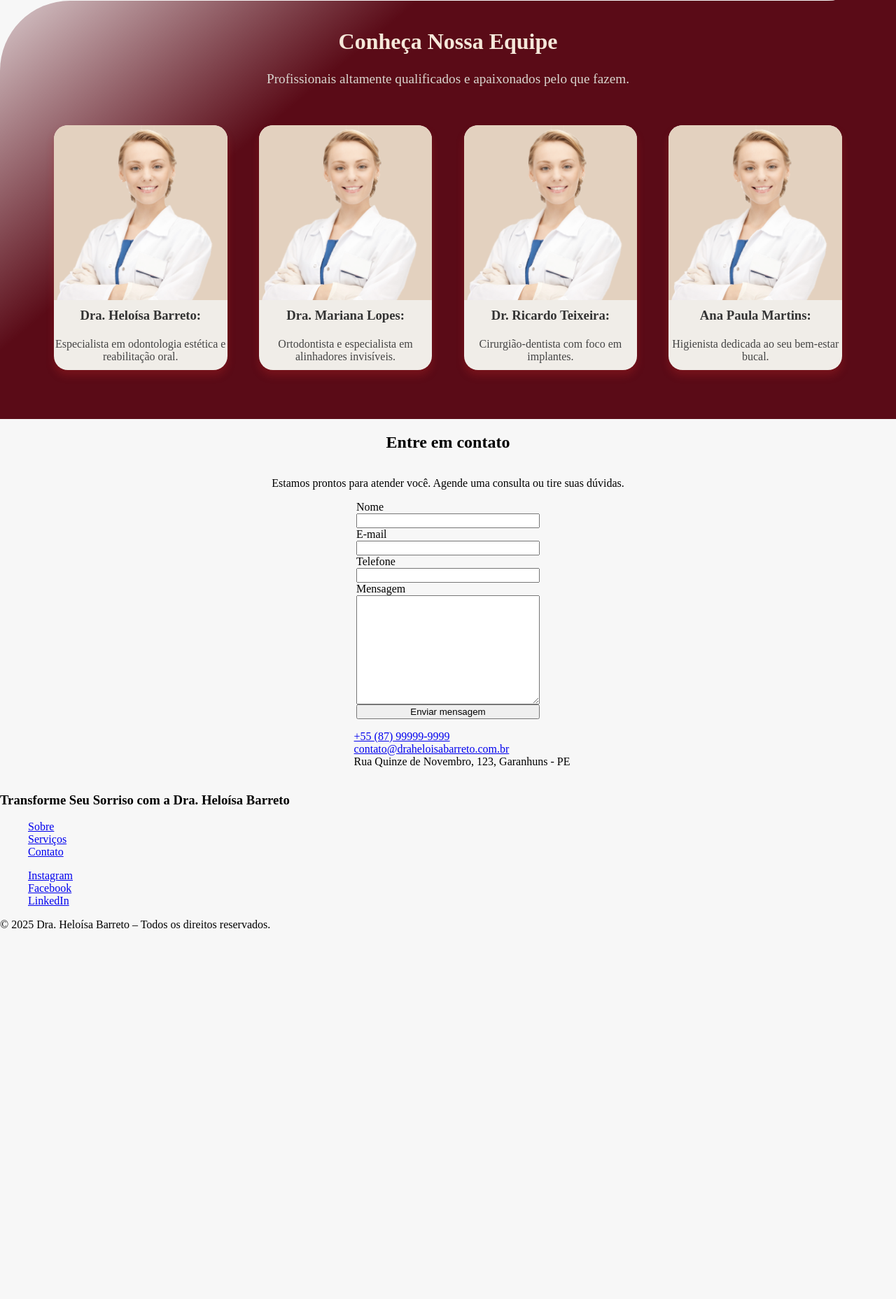
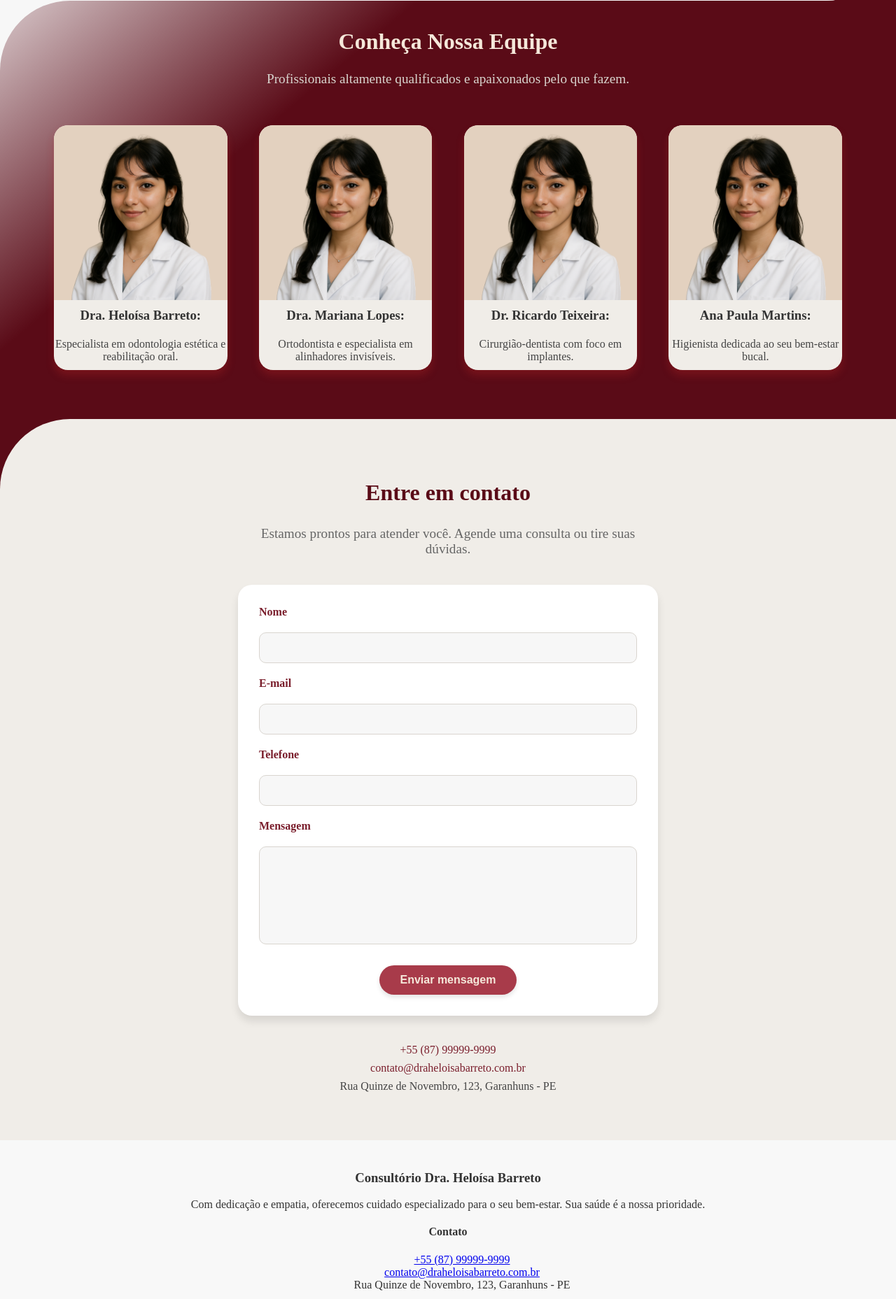
Before and after one commit to KauaVDSB/OdontoLandingPage, a Flask app: page / in a window 1280 px wide. Shown: the part 2223-4080 px from the top of the page at 70% size. Before the commit the page ends 3550 px from the top, so only its background shows below. Run offline with Flask 3, Linux system fonts and the light colour scheme.

Commit message:
Estilizacao da section contato. Estrutura do footer criado. Imagens template alteradas.

```diff
--- a/odonto/static/css/base/footer.css
+++ b/odonto/static/css/base/footer.css
@@ -1,4 +1,4 @@
-/* footer {
+footer {
     display: flex;
     flex-direction: column;
     align-items: center;
@@ -30,4 +30,4 @@
         flex-direction: column;
         gap: 0.5rem;
     }
-} */
+}
--- /dev/null
+++ b/odonto/static/css/landing/contato.css
@@ -0,0 +1,124 @@
+.contato {
+    padding: 60px 6%;
+    border-top-left-radius: 100px;
+
+    display: flex;
+    flex-direction: column;
+    align-items: center;
+
+    color: var(--cor-titulo-cinza);
+    background-color: var(--cor-neutra-principal);
+}
+
+.contato-titulo {
+    margin-bottom: 10px;
+
+    font-size: 2rem;
+    font-weight: bold;
+    text-align: center;
+    color: var(--cor-primaria-escura);
+}
+
+.contato-descricao {
+    max-width: 600px;
+    margin-bottom: 40px;
+
+    font-size: 1.2rem;
+    text-align: center;
+    color: var(--cor-texto-cinza);
+}
+
+.contato form {
+    width: 100%;
+    max-width: 600px;
+    padding: 30px;
+    border-radius: 20px;
+
+    display: flex;
+    flex-direction: column;
+    gap: 20px;
+
+    background-color: white;
+    box-shadow: 0 8px 12px rgba(0, 0, 0, 0.1);
+}
+
+.contato form label {
+    font-weight: bold;
+    color: var(--cor-primaria-media);
+}
+
+.contato form input,
+.contato form textarea {
+    padding: 12px;
+    border: 1px solid var(--cor-neutra-media);
+    border-radius: 10px;
+    resize: none;
+
+    font-size: 1rem;
+
+    color: #222;
+    background-color: var(--cor-neutra-clara);
+    transition: border 0.5s ease;
+}
+
+.contato form input:focus,
+.contato form textarea:focus {
+    outline: none;
+    border-color: var(--cor-primaria-clara);
+}
+
+.contato form button {
+    margin-top: 10px;
+    padding: 12px 30px;
+    align-self: center;
+
+    border: none;
+    border-radius: 30px;
+    cursor: pointer;
+
+    font-size: 1rem;
+    font-weight: bold;
+    color: var(--cor-secundaria-clara);
+    background-color: var(--cor-primaria-clara);
+    box-shadow: 0 4px 6px rgba(0, 0, 0, 0.1);
+
+    transition: all 0.3s ease;
+}
+
+.contato form button:hover {
+    background-color: var(--cor-primaria-media);
+    box-shadow: 0 8px 12px rgba(0, 0, 0, 0.15);
+    transform: translateY(-3px);
+}
+
+.contato-info {
+    margin-top: 40px;
+    text-align: center;
+}
+
+.contato-info ul {
+    padding: 0;
+    margin: 0;
+    list-style-type: none;
+    justify-items: center;
+    color: var(--cor-subtitulo-cinza);
+}
+
+.contato-info ul li {
+    width: fit-content;
+    margin-bottom: 8px;
+    font-size: 1rem;
+    transition: all 0.3s ease;
+}
+
+.contato-info ul li:has(a):hover {
+    transform: translateY(-5px);
+    color: var(--cor-primaria-escura);
+    text-decoration: underline;
+}
+
+.contato-info a {
+    font-weight: 500;
+    text-decoration: none;
+    color: var(--cor-primaria-media);
+}
--- a/odonto/static/css/landing/hero.css
+++ b/odonto/static/css/landing/hero.css
@@ -74,7 +74,7 @@
     width: 45%;
     height: 100%;
 
-    background: url(../../media/heroImg.png) no-repeat center center;
+    background: url(../../media/hbimage.png) no-repeat center center;
     background-size: 85%;
     clip-path: ellipse(100% 100% at 50% 50%);
     opacity: 0.8;
--- a/odonto/static/css/landing/landing.css
+++ b/odonto/static/css/landing/landing.css
@@ -239,17 +239,3 @@
 .equipe-info-container p {
     color: var(--cor-subtitulo-cinza);
 }
-
-
-
-
-.contato {
-    display: flex;
-    flex-direction: column;
-    align-items: center;
-}
-
-.contato form {
-    display: flex;
-    flex-direction: column;
-}
--- a/odonto/templates/base/footer.html
+++ b/odonto/templates/base/footer.html
@@ -1,17 +1,45 @@
 <link rel="stylesheet" href="{{ url_for('static', filename='css/base/footer.css') }}">
 
-<footer>
-    <h3 class="footer-titulo">Transforme Seu Sorriso com a Dra. Heloísa Barreto</h3>
+<footer class="footer">
+    <div class="footer-conteudo">
+        <div class="footer-sobre">
+            <h3 class="footer-titulo">Consultório Dra. Heloísa Barreto</h3>
+            <p>Com dedicação e empatia, oferecemos cuidado especializado para o seu bem-estar. Sua saúde é a nossa prioridade.</p>
+        </div>
+
+        <div class="footer-info-contato">
+            <h4>Contato</h4>
+
+            <ul>
+                <li>
+                    <a href="tel:+5587999999999">
+                        <i class="bi bi-telephone-fill"></i> +55 (87) 99999-9999
+                    </a>
+                </li>
+                <li>
+                    <a href="mailto:contato@draheloisabarreto.com.br">
+                        <i class="bi bi-"></i> contato@draheloisabarreto.com.br
+                    </a>
+                </li>
+                <li>
+                    <i class="bi bi-"></i> Rua Quinze de Novembro, 123, Garanhuns - PE
+                </li>
+            </ul>
+        </div>
+
         <div class="footer-links">
-        <nav aria-label="Links do rodapé">
+            <h4>Links</h4>
+
             <ul>
                 <li><a href="#sobre">Sobre</a></li>
                 <li><a href="#servicos">Serviços</a></li>
                 <li><a href="#contato">Contato</a></li>
             </ul>
-        </nav>
         </div>
+
         <div class="footer-social">
+            <h4>Redes sociais</h4>
+
             <ul>
                 <li>
                     <a href="https://instagram.com" aria-label="Visite nosso Instagram" target="_blank" rel="noopener noreferrer">
@@ -30,5 +58,18 @@
                 </li>
             </ul>
         </div>
-    <p>&copy; 2025 Dra. Heloísa Barreto – Todos os direitos reservados.</p>
+    </div>
+
+    <div class="footer-copy">
+        <p>&copy; 2025 Dra. Heloísa Barreto. Todos os direitos reservados.</p>
+    </div>
+
 </footer>
+
+
+    <!-- <div class="footer-links">
+        <nav aria-label="Links do rodapé">
+        </nav>
+    </div>
+    <div class="footer-social">
+    </div> -->
--- a/odonto/templates/view/index.html
+++ b/odonto/templates/view/index.html
@@ -9,7 +9,7 @@
 <link rel="stylesheet" href="{{ url_for('static', filename='css/landing/landing.css') }}">
 <link rel="stylesheet" href="{{ url_for('static', filename='css/landing/hero.css') }}">
 <link rel="stylesheet" href="{{ url_for('static', filename='css/landing/landing-responsivo.css') }}" media="(max-width: 768px)">
-<link rel="stylesheet" href="{{ url_for('static', filename='css/landing/all.css') }}">
+<link rel="stylesheet" href="{{ url_for('static', filename='css/landing/contato.css') }}">
 {% endblock %}
 
 {% block title %} HB Odonto {% endblock %}
@@ -30,7 +30,7 @@
 
 <section id="sobre" class="sobre">
     <div class="sobre-imagem">
-        <img src="{{ url_for('static', filename='media/heroImg.png') }}" alt="">
+        <img src="{{ url_for('static', filename='media/hbimage.png') }}" alt="">
     </div>
     <div class="sobre-contexto">
         <h2 class="sobre-titulo">Cuidando do Seu Sorriso com Dedicação e Excelência</h2>
@@ -116,7 +116,7 @@
 
         <article>
             <div class="equipe-imagem">
-                <img src="{{ url_for('static', filename='media/heroImg.png') }}" alt="">
+                <img src="{{ url_for('static', filename='media/hbimage.png') }}" alt="">
             </div>
             <div class="equipe-info-container">
                 <h3>Dra. Heloísa Barreto: </h3>
@@ -125,7 +125,7 @@
         </article>
         <article>
             <div class="equipe-imagem">
-                <img src="{{ url_for('static', filename='media/heroImg.png') }}" alt="">
+                <img src="{{ url_for('static', filename='media/hbimage.png') }}" alt="">
             </div>
             <div class="equipe-info-container">
                 <h3>Dra. Mariana Lopes: </h3>
@@ -134,7 +134,7 @@
         </article>
         <article>
             <div class="equipe-imagem">
-                <img src="{{ url_for('static', filename='media/heroImg.png') }}" alt="">
+                <img src="{{ url_for('static', filename='media/hbimage.png') }}" alt="">
             </div>
             <div class="equipe-info-container">
                 <h3>Dr. Ricardo Teixeira: </h3>
@@ -143,7 +143,7 @@
         </article>
         <article>
             <div class="equipe-imagem">
-                <img src="{{ url_for('static', filename='media/heroImg.png') }}" alt="">
+                <img src="{{ url_for('static', filename='media/hbimage.png') }}" alt="">
             </div>
             <div class="equipe-info-container">
                 <h3>Ana Paula Martins: </h3>
@@ -154,9 +154,12 @@
     </div>
 </section>
 
+<div class="cover-primario-escuro">
+
     <section id="contato" class="contato">
         <h2 class="contato-titulo">Entre em contato</h2>
         <p class="contato-descricao">Estamos prontos para atender você. Agende uma consulta ou tire suas dúvidas.</p>
+
         <form action="{{ url_for('contato_submit') }}" method="post">
             <label for="nome">Nome</label>
             <input type="text" name="nome" id="nome" aria-label="Digite seu nome" required>
@@ -168,7 +171,7 @@
             <input type="tel" name="telefone" id="telefone" aria-label="Digite seu telefone" required>
 
             <label for="mensagem">Mensagem</label>
-        <textarea name="mensagem" id="mensagem" aria-label="Digite sua mensagem" cols="30" rows="10" required></textarea>
+            <textarea name="mensagem" id="mensagem" aria-label="Digite sua mensagem" rows="6" required></textarea>
 
             <button type="submit" aria-label="Enviar mensagem">Enviar mensagem</button>
         </form>
@@ -181,6 +184,7 @@
             </ul>
         </div>
     </section>
+</div>
 
 
 {% endblock %}
```
Also changed, not shown: odonto/static/media/hbimage.png (added). Lines whose indentation alone changed are shown as unchanged.
